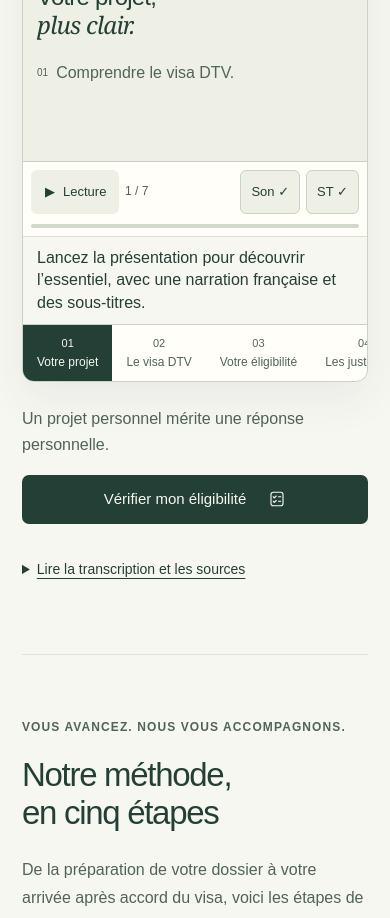
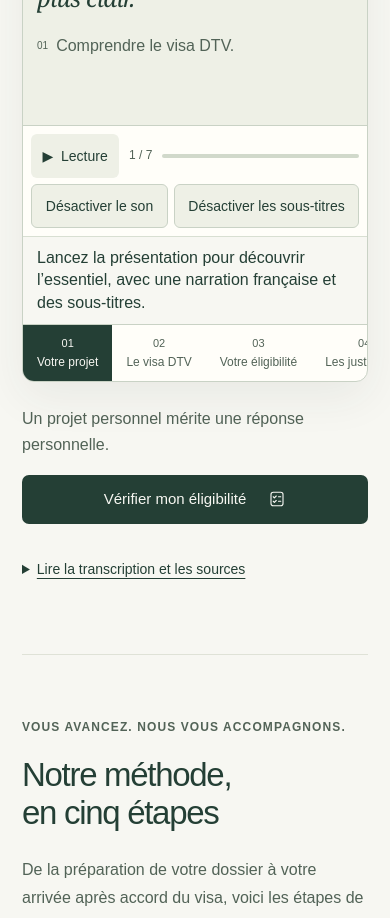
Before and after one commit to emaem-code/dtv-thailande, a Next.js app: page / in a window 390 px wide. Shown: the part 5180-6098 px from the top of the page. Built offline with nearby package versions, Linux system fonts and the light colour scheme.

Commit message:
Aligne le chapitre accompagnement et clarifie les commandes du film

```diff
--- a/app/components/HomeExplainer.module.css
+++ b/app/components/HomeExplainer.module.css
@@ -30,7 +30,6 @@
 .pointNumber { align-self: flex-start; flex-shrink: 0; margin-top: 3px; color: #526357; font-size: 12px; line-height: 1.5; font-variant-numeric: tabular-nums; }
 .points li[data-speaking="true"] .pointNumber { border-radius: 3px; background: #243f35; box-shadow: 0 0 0 3px #243f35; color: #f7f7f2; }
 .pointText { min-width: 0; }
-.supplement { display: none; }
 .start { position: absolute; left: 24px; bottom: 24px; width: calc(48% - 48px); display: grid; grid-template-columns: 44px 1fr; align-items: center; column-gap: 12px; min-height: 76px; padding: 14px 18px; border-radius: 10px; background: #f7f7f2; color: #243f35; text-align: left; font-size: 16px; font-weight: 600; box-shadow: 0 4px 24px rgb(0 0 0 / 12%); }
 .start > span { display: grid; place-items: center; grid-row: span 2; height: 44px; border: 1px solid #526357; border-radius: 50%; font-size: 15px; }
 .start small { grid-column: 2; margin-top: 4px; color: #526357; font-size: 12px; font-weight: 400; }
@@ -44,8 +43,9 @@
 .chapterCount { color: #526357; font-size: 12px; white-space: nowrap; font-variant-numeric: tabular-nums; }
 .track { flex: 1; height: 4px; overflow: hidden; border-radius: 4px; background: #d1d9cb; }
 .track > span { display: block; width: 100%; height: 100%; background: #243f35; transform-origin: left; }
+.options { display: flex; gap: 8px; }
 .option { border: 1px solid #c9d2c5; white-space: nowrap; }
-.option[aria-pressed="true"] { background: #eef0e6; }
+.option[data-enabled="true"] { background: #eef0e6; }
 .player .captions { display: grid; flex-shrink: 0; align-items: center; min-height: 64px; margin: 0; padding: 10px 24px; border-top: 1px solid #d8dfd2; background: #f7f7f2; color: #243f35; font-size: 16px; line-height: 1.45; text-align: center; }
 .notice { flex-shrink: 0; margin: 0; padding: 0 24px; color: #526357; font-size: 13px; line-height: 1.6; }
 .notice:not(:empty) { padding-block: 12px; }
@@ -105,18 +105,18 @@
   .points li { display: none; font-size: 16px; gap: 8px; line-height: 1.35; }
   .points li[data-current="true"] { display: flex; }
   .pointNumber { font-size: 10px; }
-  .section .supplement { display: block; margin: 16px 0 0; color: #526357; font-size: 16px; line-height: 1.5; }
   .start { inset: 12px 12px auto; width: auto; min-height: 60px; padding: 8px 12px; grid-template-columns: 36px 1fr; font-size: 15px; }
   .start > span { height: 36px; }
   .start small { font-size: 11px; }
   .end { inset: 12px 12px auto; width: auto; justify-content: center; padding: 10px; }
   .end > span { display: none; }
   .end button { width: 100%; min-height: 44px; font-size: 14px; }
-  .controls { gap: 6px; min-height: 64px; padding: 8px; flex-wrap: wrap; }
-  .controls button { padding: 8px 10px; font-size: 13px; }
+  .controls { display: grid; grid-template-columns: auto auto minmax(0, 1fr); gap: 6px 10px; min-height: 64px; padding: 8px; }
+  .controls button { padding: 6px 8px; font-size: 14px; line-height: 1.3; }
   .playButton { min-width: 88px; gap: 4px; }
-  .chapterCount { margin-right: auto; }
-  .track { order: 5; flex-basis: 100%; margin-top: 4px; }
+  .track { min-width: 0; }
+  .options { display: grid; grid-column: 1 / -1; grid-template-columns: 1fr 1.35fr; gap: 6px; }
+  .option { white-space: normal; text-wrap: balance; }
   .player .captions { min-height: 64px; padding: 10px 14px; text-align: left; line-height: 1.4; }
   .chapters { grid-template-columns: none; grid-auto-flow: column; grid-auto-columns: max-content; }
   .chapters button { min-height: 56px; padding: 8px 14px; font-size: 12px; white-space: nowrap; }
@@ -126,9 +126,7 @@
   .transcript { font-size: 14px; }
 }
 @media (max-width: 380px) {
-  .chapterCount { display: none; }
   .chapterName { display: none; }
-  .controls { justify-content: space-between; }
 }
 /* Sur les petits écrans en hauteur, le texte conserve sa place naturelle.
    La photo absorbe le manque de place plutôt que de couper les mots. */
--- a/app/components/HomeExplainer.tsx
+++ b/app/components/HomeExplainer.tsx
@@ -214,20 +214,16 @@ export default function HomeExplainer() {
           </button>
           <span className={s.chapterCount}>{scene + 1} / {FILM_ACCUEIL.length}</span>
           <div className={s.track} role="progressbar" aria-label="Avancement de l’explication" aria-valuemin={0} aria-valuemax={100} aria-valuenow={Math.round((Math.min(1, elapsed / FILM_AUDIO_DURATION)) * 100)}><span style={{ transform: `scaleX(${Math.min(1, elapsed / FILM_AUDIO_DURATION)})` }} /></div>
-          <button onClick={toggleSound} aria-pressed={soundEnabled} aria-label="Son de la présentation" className={s.option}>Son <span aria-hidden="true">{soundEnabled ? "✓" : "—"}</span></button>
-          <button onClick={() => setCaptions(!captions)} aria-pressed={captions} aria-label="Sous-titres" className={s.option}>ST <span aria-hidden="true">{captions ? "✓" : "—"}</span></button>
+          <div className={s.options}>
+            <button onClick={toggleSound} data-enabled={soundEnabled} className={s.option}>{soundEnabled ? "Désactiver le son" : "Activer le son"}</button>
+            <button onClick={() => setCaptions(!captions)} data-enabled={captions} className={s.option}>{captions ? "Désactiver les sous-titres" : "Activer les sous-titres"}</button>
+          </div>
         </div>
 
         {captions && <p className={s.captions} aria-live="off">{lecture === "ready" ? "Lancez la présentation pour découvrir l’essentiel, avec une narration française et des sous-titres." : captionParts[captionIndex]}</p>}
         <p className={s.notice} role="status">{notice || (lecture === "loading" ? "Chargement du son…" : "")}</p>
         <nav ref={chaptersRef} className={s.chapters} aria-label="Chapitres de l’explication">{FILM_ACCUEIL.map((part, index) => <button key={part.id} onClick={() => goToChapter(index)} aria-current={scene === index ? "step" : undefined}><span>{String(index + 1).padStart(2, "0")}</span>{part.chapitre}</button>)}</nav>
       </div>
-
-      {/* Sur mobile, le complément non lu reste accessible sans réduire la photo
-          ni prendre la place de l’argument que la voix est en train d’aborder. */}
-      {current.points.map((point, index) => FILM_AUDIO_CHAPTERS[scene].points[index] === null && (
-        <p className={s.supplement} key={point}><strong>À retenir.</strong> {point}</p>
-      ))}
 
       <div className={s.below}>
         <p>Un projet personnel mérite une réponse personnelle.</p>
--- a/app/lib/film-accueil-audio.ts
+++ b/app/lib/film-accueil-audio.ts
@@ -9,12 +9,11 @@ export const FILM_AUDIO_DURATION = 90.25;
 
 export const FILM_AUDIO_CHAPTERS = [
   // Les points suivent les idées prononcées, pas trois fractions du chapitre.
-  // null : complément écrit, absent de la voix off, donc sans animation parlée.
   { id: "projet", start: 0, captions: [0, 2.48, 5.02], points: [6.31, 8.27, 9.75] },
   { id: "reperes", start: 12.27, captions: [12.27, 15.56, 19.86], points: [12.27, 15.56, 19.86] },
   { id: "profils", start: 22.81, captions: [22.81, 28.98, 29.90, 32.82], points: [22.81, 25.67, 29.90] },
   { id: "dossier", start: 36.83, captions: [36.83, 43.16, 46.06, 48.18], points: [36.83, 43.16, 46.06] },
-  { id: "methode", start: 49.45, captions: [49.45, 53.42, 59.72], points: [49.45, null, 55.87] },
+  { id: "methode", start: 49.45, captions: [49.45, 53.42, 59.72], points: [49.45, 53.47, 55.87] },
   { id: "budget", start: 62.11, captions: [62.11, 63.64, 67.56, 70.96, 73.02], points: [62.11, 63.64, 67.56] },
   { id: "premier-pas", start: 75.01, captions: [75.01, 79.14, 82.06], points: [75.01, 79.14, 84.49] },
 ] as const;
@@ -38,7 +37,7 @@ export function getFilmPosition(currentTime: number) {
   }
   let pointIndex = -1;
   chapter.points.forEach((start, index) => {
-    if (start !== null && time >= start) pointIndex = index;
+    if (time >= start) pointIndex = index;
   });
   return {
     scene,
--- a/app/lib/film-accueil.ts
+++ b/app/lib/film-accueil.ts
@@ -88,7 +88,7 @@ export const FILM_ACCUEIL: SceneFilmAccueil[] = [
     alt: "Préparation d’une demande en ligne sur le portail e-Visa",
     points: [
       "Nous préparons le dossier. Vous le déposez sur e-Visa.",
-      "Pays de nationalité ou de résidence répondant aux exigences du poste.",
+      "L’ambassade reste seule décisionnaire.",
       "Paris : environ 4 semaines, parfois plus. Entretien possible.",
     ],
     narration:
```
Also changed, not shown: 2 other files (tests, documents, lock files or other folders).
